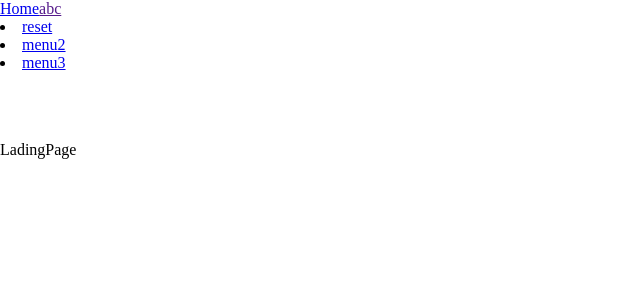
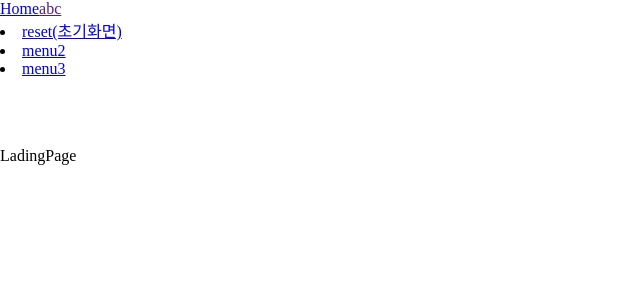
Before and after one commit to dogsoft0937/Community_Site, a React (Create React App) app in the folder client/: page / in a window 1280 px wide. Shown: the top 300 px of the page, without its empty margins (0-640 px from the left). Built offline with nearby package versions, Linux system fonts and the light colour scheme.

Commit message:
navbar 수정조금

```diff
--- a/client/src/components/views/NavBar/NavBar.js
+++ b/client/src/components/views/NavBar/NavBar.js
@@ -5,22 +5,24 @@ import './NavBar.css'
 function NavBar() {
   const [click, setClick] = useState(false)
   const navClick = () => setClick(!click)
-  const close = () => setClick(false)
+  const iconClick = () => setClick(false)
     return (
       <nav className="navbar">
         <Link to="/" className="navbar-logo">
           Home
         </Link>
+
         <Link className="nav-item" onClick={navClick}>
           <i className={click ? ' ' : ' '} />
           abc
         </Link>
 
         <li className="nav-item">
-          <Link to="/" className="nav-links" onClick={close}>
-            reset
+          <Link to="/" className="nav-links" onClick={iconClick}>
+            reset(초기화면)
           </Link>
-          </li>
+        </li>
+
         <li className="nav-item">
           <Link
             to="/menu2"
@@ -30,6 +32,7 @@ function NavBar() {
             menu2
           </Link>
         </li>
+
         <li className="nav-item">
           <Link
             to="/menu3"
@@ -40,7 +43,6 @@ function NavBar() {
           </Link>
         </li>
       </nav>
-
     );
 }
 
```
